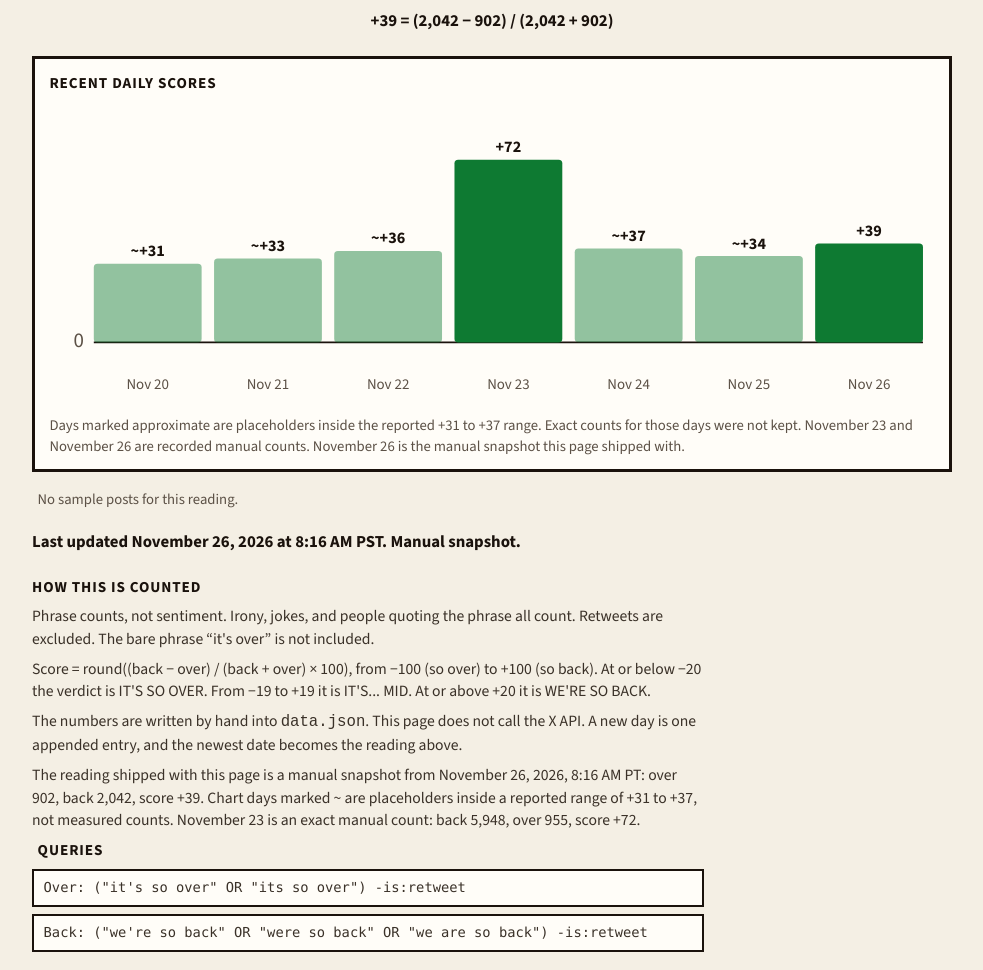
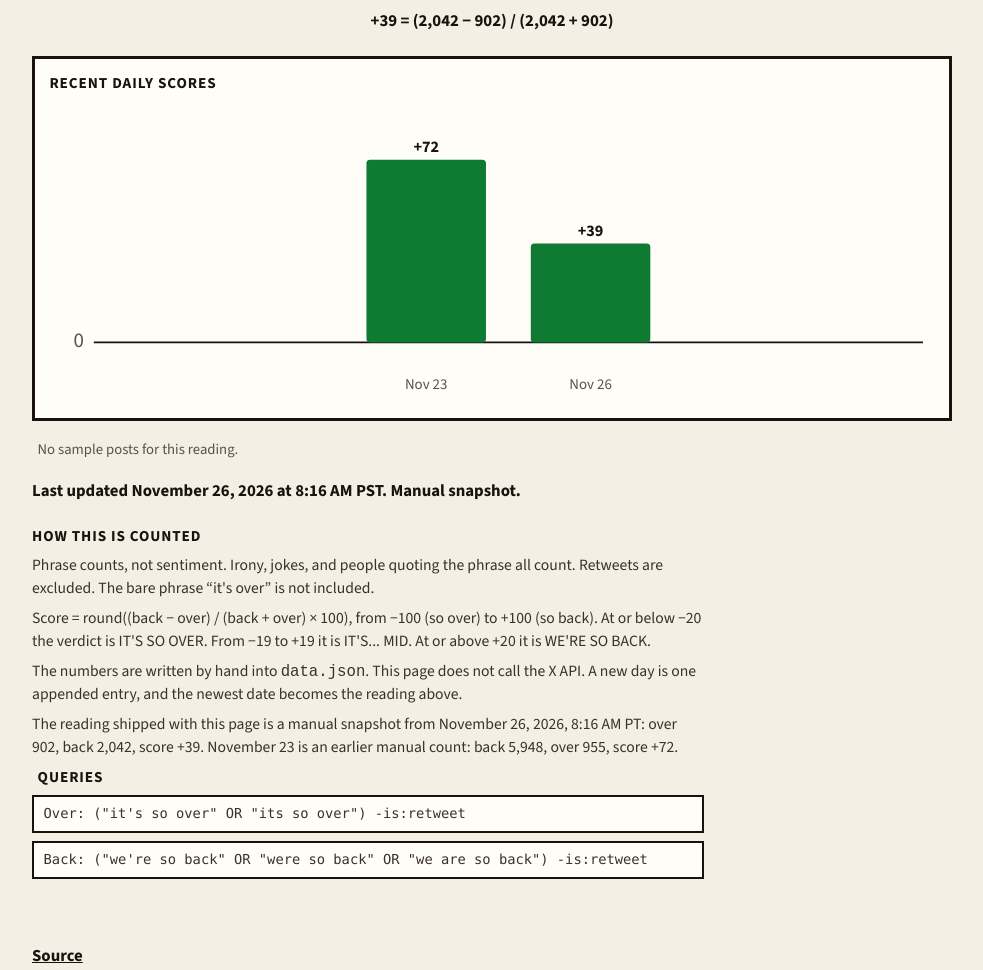
Before and after one commit to timjonez/over-back-meter, a website with bundled scripts: page index.html in a window 1280 px wide. Shown: the part 714-1684 px from the top of the page, without its empty margins (148-1131 px from the left). Built offline with nearby package versions, Linux system fonts and the light colour scheme.

Commit message:
Drop the placeholder days and keep the two real counts
data.json now has only November 23 and November 26. The chart draws a short pair of bars so two points stay readable.

Co-authored-by: Tim Jones <timjonez@users.noreply.github.com>

```diff
--- a/app.js
+++ b/app.js
@@ -69,9 +69,11 @@ function render(data) {
   document.getElementById("formula").textContent = formulaLine(latest);
 
   const chronological = days.slice().sort((a, b) => (a.date < b.date ? -1 : a.date > b.date ? 1 : 0));
+  const chartNote = document.getElementById("chart-note");
+  chartNote.hidden = !data.note;
+  chartNote.textContent = data.note || "";
   drawChart(chronological);
   fillChartList(chronological);
-  document.getElementById("chart-note").textContent = data.note || "";
 
   renderQuotes(latest.quotes);
 
@@ -112,8 +114,7 @@ function fillChartList(days) {
   list.replaceChildren();
   for (const day of days) {
     const item = document.createElement("li");
-    const approx = day.approximate ? " approximate" : "";
-    item.textContent = `${day.date}: ${formatScore(day.score)}${approx}`;
+    item.textContent = `${day.date}: ${formatScore(day.score)}`;
     list.append(item);
   }
 }
@@ -176,8 +177,12 @@ function drawChart(days) {
   const max = Math.min(100, Math.max(...scores, 0) + span * 0.16);
   const yFor = (score) => pad.t + ((max - score) / (max - min)) * innerH;
   const zeroY = yFor(0);
-  const gap = days.length > 14 ? 3 : 10;
-  const barW = (innerW - gap * (days.length - 1)) / days.length;
+  const gap = days.length > 10 ? 8 : 36;
+  const natural = (innerW - gap * Math.max(days.length - 1, 0)) / days.length;
+  const barW = Math.min(96, natural);
+  const used = days.length * barW + Math.max(days.length - 1, 0) * gap;
+  const origin = pad.l + (innerW - used) / 2;
+  svg.style.minWidth = days.length > 8 ? `${days.length * 4.25}rem` : "";
 
   svg.append(line(pad.l, zeroY, width - pad.r, zeroY, "#1a120c", 1.5));
   const zero = text(pad.l - 8, zeroY + 4, "0", "end");
@@ -185,7 +190,7 @@ function drawChart(days) {
   svg.append(zero);
 
   days.forEach((day, index) => {
-    const x = pad.l + index * (barW + gap);
+    const x = origin + index * (barW + gap);
     const score = day.score;
     const y = yFor(score);
     const top = Math.min(y, zeroY);
@@ -197,15 +202,13 @@ function drawChart(days) {
     rect.setAttribute("height", barH.toFixed(1));
     rect.setAttribute("rx", "3");
     rect.setAttribute("fill", barColor(score));
-    if (day.approximate) rect.setAttribute("opacity", "0.45");
     const title = document.createElementNS(SVG, "title");
-    const detail = day.note ? `. ${day.note}` : day.approximate ? " (placeholder)" : "";
-    title.textContent = `${day.date}: ${formatScore(score)}${detail}`;
+    title.textContent = day.note ? `${day.date}: ${formatScore(score)}. ${day.note}` : `${day.date}: ${formatScore(score)}`;
     rect.append(title);
     svg.append(rect);
 
     if (barW >= 28) {
-      const label = text(x + barW / 2, score >= 0 ? top - 6 : top + barH + 14, `${day.approximate ? "~" : ""}${formatScore(score)}`, "middle");
+      const label = text(x + barW / 2, score >= 0 ? top - 6 : top + barH + 14, formatScore(score), "middle");
       label.setAttribute("font-size", "13");
       label.setAttribute("font-weight", "700");
       svg.append(label);
--- a/data.json
+++ b/data.json
@@ -1,33 +1,5 @@
 {
-  "note": "Days marked approximate are placeholders inside the reported +31 to +37 range. Exact counts for those days were not kept. November 23 and November 26 are recorded manual counts. November 26 is the manual snapshot this page shipped with.",
   "days": [
-    {
-      "date": "2026-11-20",
-      "measured_at": null,
-      "over": null,
-      "back": null,
-      "score": 31,
-      "approximate": true,
-      "note": "Placeholder inside the reported +31 to +37 range. Exact counts were not recorded."
-    },
-    {
-      "date": "2026-11-21",
-      "measured_at": null,
-      "over": null,
-      "back": null,
-      "score": 33,
-      "approximate": true,
-      "note": "Placeholder inside the reported +31 to +37 range. Exact counts were not recorded."
-    },
-    {
-      "date": "2026-11-22",
-      "measured_at": null,
-      "over": null,
-      "back": null,
-      "score": 36,
-      "approximate": true,
-      "note": "Placeholder inside the reported +31 to +37 range. Exact counts were not recorded."
-    },
     {
       "date": "2026-11-23",
       "measured_at": null,
@@ -35,24 +7,6 @@
       "back": 5948,
       "score": 72,
       "note": "Exact counts from the manual snapshot. Time of day was not recorded."
-    },
-    {
-      "date": "2026-11-24",
-      "measured_at": null,
-      "over": null,
-      "back": null,
-      "score": 37,
-      "approximate": true,
-      "note": "Placeholder inside the reported +31 to +37 range. Exact counts were not recorded."
-    },
-    {
-      "date": "2026-11-25",
-      "measured_at": null,
-      "over": null,
-      "back": null,
-      "score": 34,
-      "approximate": true,
-      "note": "Placeholder inside the reported +31 to +37 range. Exact counts were not recorded."
     },
     {
       "date": "2026-11-26",
--- a/index.html
+++ b/index.html
@@ -81,7 +81,7 @@
       <p>Phrase counts, not sentiment. Irony, jokes, and people quoting the phrase all count. Retweets are excluded. The bare phrase “it's over” is not included.</p>
       <p>Score = round((back − over) / (back + over) × 100), from −100 (so over) to +100 (so back). At or below −20 the verdict is IT'S SO OVER. From −19 to +19 it is IT'S... MID. At or above +20 it is WE'RE SO BACK.</p>
       <p>The numbers are written by hand into <code>data.json</code>. This page does not call the X API. A new day is one appended entry, and the newest date becomes the reading above.</p>
-      <p>The reading shipped with this page is a manual snapshot from November 26, 2026, 8:16 AM PT: over 902, back 2,042, score +39. Chart days marked ~ are placeholders inside a reported range of +31 to +37, not measured counts. November 23 is an exact manual count: back 5,948, over 955, score +72.</p>
+      <p>The reading shipped with this page is a manual snapshot from November 26, 2026, 8:16 AM PT: over 902, back 2,042, score +39. November 23 is an earlier manual count: back 5,948, over 955, score +72.</p>
       <h3>Queries</h3>
       <p class="query">Over: ("it's so over" OR "its so over") -is:retweet</p>
       <p class="query">Back: ("we're so back" OR "were so back" OR "we are so back") -is:retweet</p>
--- a/styles.css
+++ b/styles.css
@@ -225,7 +225,6 @@ main {
 
 #chart {
   width: 100%;
-  min-width: 40rem;
   height: auto;
   display: block;
 }
```
Also changed, not shown: scripts/meter.test.js (+7 -11 lines), README.md.
